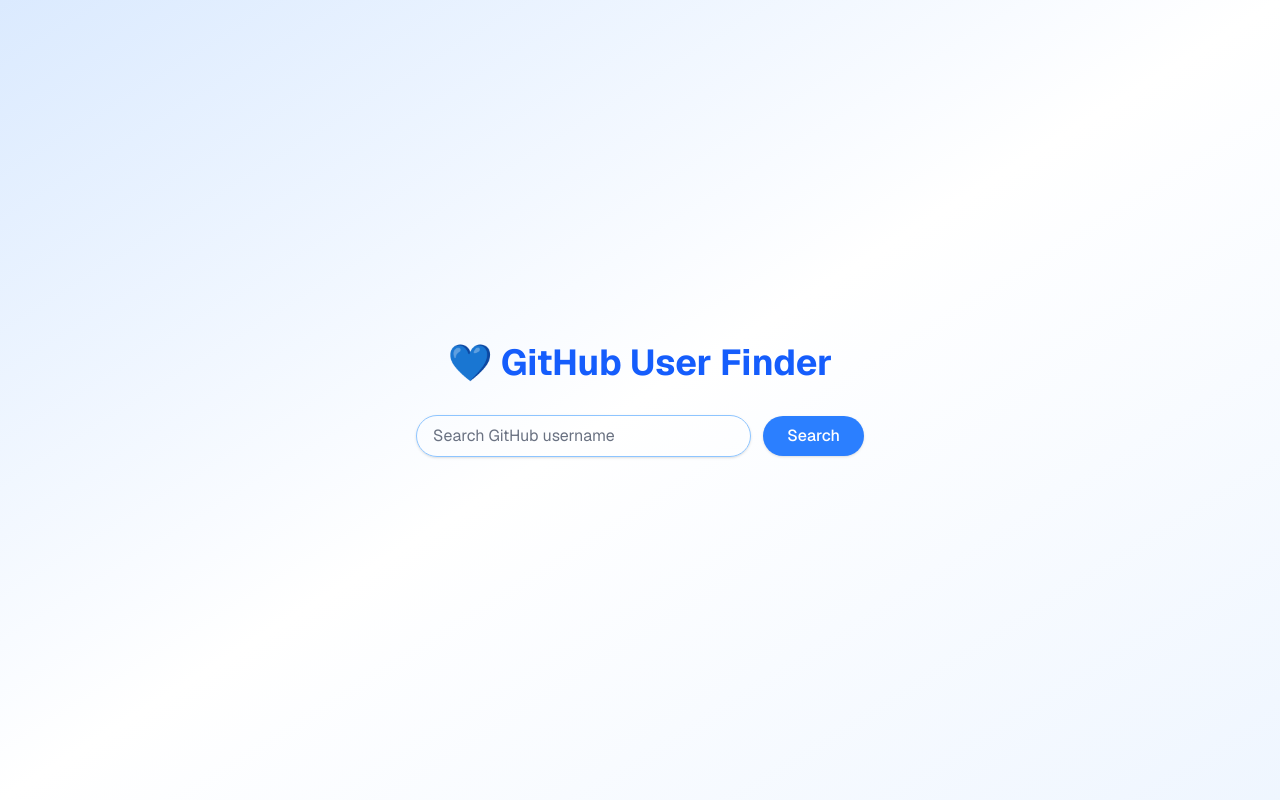
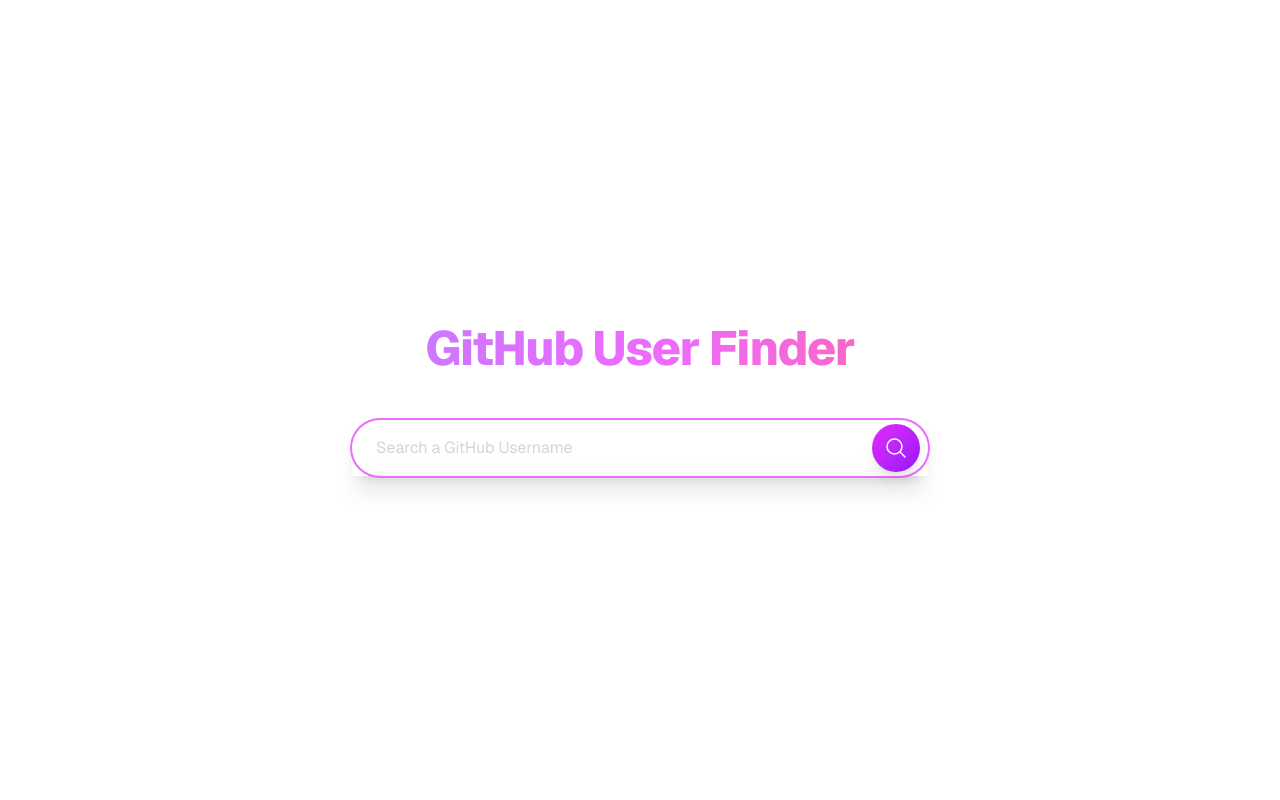
Before and after one commit to TnsaeANS/github-username-search, a Next.js app: page / in a window 1280 px wide. Built offline with nearby package versions, Linux system fonts and the light colour scheme.

Commit message:
Add heroicons dependency and update UI for GitHub User Finder

```diff
--- a/app/page.tsx
+++ b/app/page.tsx
@@ -3,6 +3,7 @@
 import { useState } from 'react';
 import axios from 'axios';
 import Link from 'next/link';
+import { MagnifyingGlassIcon } from '@heroicons/react/24/outline';
 
 type GithubUser = {
   login: string;
@@ -36,54 +37,54 @@
   };
 
   return (
-    <div className="min-h-screen flex flex-col items-center justify-center bg-gradient-to-br from-blue-100 via-white to-blue-50 px-6 py-10 font-sans">
-      <h1 className="text-3xl sm:text-4xl font-bold text-blue-600 mb-8 text-center">💙 GitHub User Finder</h1>
+    <div className="min-h-screen flex flex-col items-center justify-center px-4 py-20 font-sans text-white">
+      <div className="w-full max-w-xl mx-auto space-y-12">
+      <h1 className="text-center text-5xl font-extrabold bg-clip-text text-transparent bg-gradient-to-r from-purple-400 via-fuchsia-400 to-pink-400 tracking-tight select-none break-words">
+        GitHub User Finder
+      </h1>
 
-      <form
-        onSubmit={handleSearch}
-        className="w-full max-w-md text-gray-500 flex flex-col sm:flex-row items-center gap-3"
-      >
+        <form onSubmit={handleSearch} className="relative shadow-xl">
           <input
+            autoFocus
             type="text"
             value={username}
             onChange={(e) => setUsername(e.target.value)}
-          placeholder="Search GitHub username"
-          className="flex-1 px-4 py-2 placeholder:text-gray-500 border border-blue-300 rounded-full shadow-sm focus:ring-2 focus:ring-blue-300 focus:outline-none transition"
-          disabled={loading}
+            placeholder="Search a GitHub Username"
+            required
+            className="w-full py-4 pl-6 pr-16 text-white rounded-full bg-white/10 backdrop-blur-sm placeholder:text-gray-300 focus:outline-none focus:ring-2 focus:ring-fuchsia-400"
           />
           <button
             type="submit"
-          className="bg-blue-500 text-white px-6 py-2 rounded-full hover:bg-blue-600 transition font-medium shadow disabled:opacity-70"
             disabled={loading}
+            className="absolute right-2 top-1/2 -translate-y-1/2 h-12 w-12 rounded-full bg-gradient-to-br from-fuchsia-500 to-purple-600 grid place-items-center shadow-lg hover:scale-105 transition-transform disabled:opacity-60"
           >
-          {loading ? 'Searching...' : 'Search'}
+            {loading ? (
+              <svg className="animate-spin h-5 w-5 text-white" viewBox="0 0 24 24" fill="none" stroke="currentColor" strokeWidth="2">
+                <circle cx="12" cy="12" r="10" strokeOpacity="0.25" />
+                <path d="M22 12a10 10 0 01-10 10" />
+              </svg>
+            ) : (
+              <MagnifyingGlassIcon className="h-6 w-6 text-white" />
+            )}
           </button>
         </form>
 
-      {error && <p className="text-red-500 mt-4">{error}</p>}
+        {error && <p className="text-center text-red-400 font-medium">{error}</p>}
 
         {user && (
-        <div className="mt-8 w-full max-w-md bg-white rounded-2xl shadow-lg p-6 border border-blue-100">
-          <div className="flex items-center gap-5">
-            <img
-              src={user.avatar_url}
-              alt={user.login}
-              className="w-20 h-20 rounded-full border-4 border-blue-200"
-            />
-            <div>
-              <h2 className="text-xl font-semibold text-blue-700">{user.name || user.login}</h2>
-              <p className="text-gray-600">{user.bio || 'No bio available'}</p>
-              <p className="text-gray-500 text-sm mt-1">{user.public_repos} public repositories</p>
-              <Link
-                href={`/user/${user.login}`}
-                className="text-blue-500 hover:underline mt-2 inline-block"
-              >
+          <div className="bg-white/5 backdrop-blur-md rounded-3xl p-8 shadow-xl border border-white/10 flex gap-6 animate-fade-in">
+            <img src={user.avatar_url} alt={user.login} className="w-24 h-24 rounded-full border-4 border-fuchsia-400" />
+            <div className="space-y-2">
+              <h2 className="text-2xl font-semibold text-fuchsia-300">{user.name || user.login}</h2>
+              <p className="text-gray-300 max-w-prose">{user.bio || "No bio available"}</p>
+              <p className="text-gray-400 text-sm">{user.public_repos} public repositories</p>
+              <Link href={`/user/${user.login}`} className="inline-block text-fuchsia-300 hover:underline">
                 View Full Profile →
               </Link>
             </div>
           </div>
+        )}
       </div>
-      )}
     </div>
   );
 }
--- a/package.json
+++ b/package.json
@@ -9,6 +9,7 @@
     "lint": "next lint"
   },
   "dependencies": {
+    "@heroicons/react": "^2.2.0",
     "axios": "^1.10.0",
     "next": "15.3.4",
     "react": "^19.0.0",
```
Also changed, not shown: 1 other file (tests, documents, lock files or other folders). Lines whose indentation alone changed are shown as unchanged.
